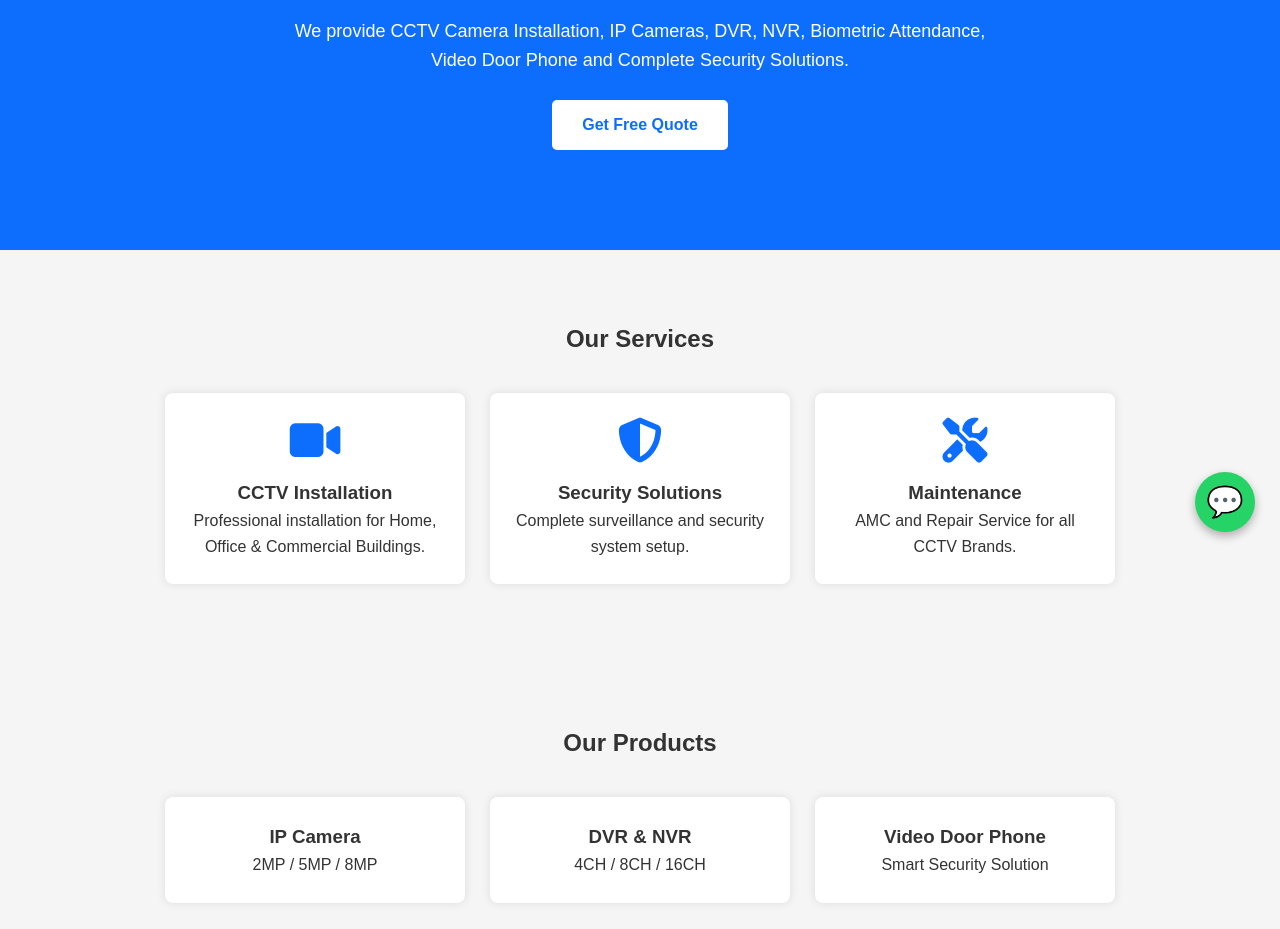
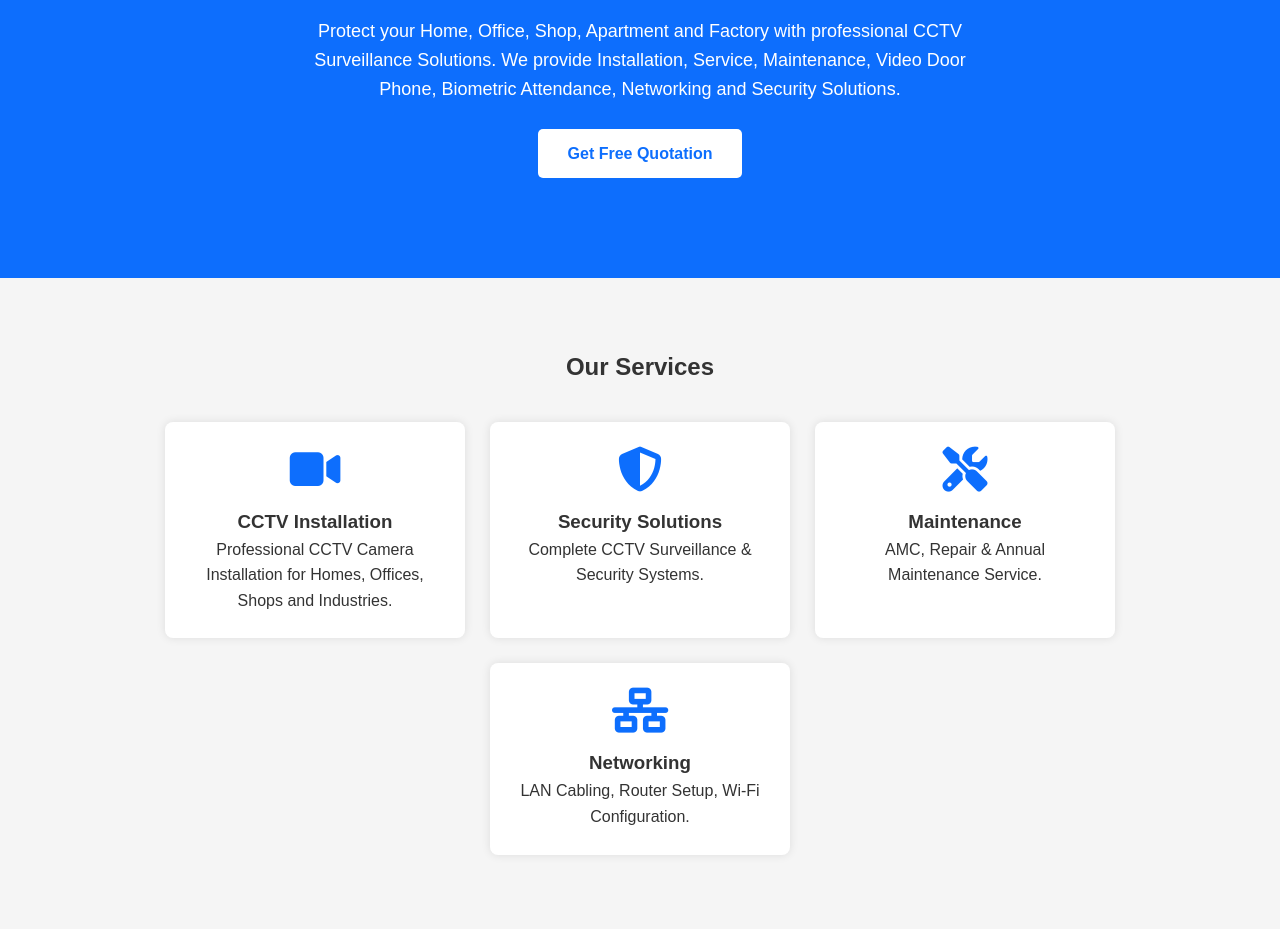
Before and after one commit to syed0982/cctv90, a plain HTML site: page index.html in a window 1280 px wide. Shown: the part 243-1172 px from the top of the page. Drawn offline with Linux system fonts and the light colour scheme.

Commit message:
Revise branding and service details in index.html
Updated the title, header, and service descriptions to reflect new branding and offerings. Removed unused sections and added new service details.

```diff
--- a/index.html
+++ b/index.html
@@ -1,9 +1,11 @@
 <!DOCTYPE html>
 <html lang="en">
+
 <head>
 <meta charset="UTF-8">
 <meta name="viewport" content="width=device-width, initial-scale=1.0">
-<title>CCTV90 Surveillance</title>
+
+<title>GAD CCTV Camera</title>
 
 <link rel="stylesheet" href="style.css">
 
@@ -17,7 +19,7 @@ href="https://cdnjs.cloudflare.com/ajax/libs/font-awesome/6.5.2/css/all.min.css"
 <header>
 
 <div class="logo">
-<h2>CCTV90</h2>
+<h2>GAD CCTV Camera</h2>
 </div>
 
 <nav>
@@ -42,16 +44,21 @@ href="https://cdnjs.cloudflare.com/ajax/libs/font-awesome/6.5.2/css/all.min.css"
 
 <div class="hero-content">
 
-<h1>Professional CCTV Surveillance Solutions</h1>
+<h1>Professional CCTV Camera Installation</h1>
 
 <p>
-We provide CCTV Camera Installation,
-IP Cameras, DVR, NVR, Biometric Attendance,
-Video Door Phone and Complete Security Solutions.
+
+Protect your Home, Office, Shop, Apartment and Factory with
+professional CCTV Surveillance Solutions.
+
+We provide Installation, Service, Maintenance,
+Video Door Phone, Biometric Attendance,
+Networking and Security Solutions.
+
 </p>
 
 <a href="contact.html" class="btn">
-Get Free Quote
+Get Free Quotation
 </a>
 
 </div>
@@ -64,36 +71,63 @@ Get Free Quote
 
 <div class="service-box">
 
-<a href="services.html" class="card-link">
-    <div class="card">
-        <i class="fas fa-video"></i>
-        <h3>CCTV Installation</h3>
-        <p>Professional installation for Home, Office & Commercial Buildings.</p>
-    </div>
-</a>
-
 <div class="card">
 
-<i class="fas fa-shield-alt"></i>
+<i class="fas fa-video fa-3x"></i>
 
-<h3>Security Solutions</h3>
+<h3>CCTV Installation</h3>
 
 <p>
-Complete surveillance and security
-system setup.
+
+Professional CCTV Camera Installation for
+Homes, Offices, Shops and Industries.
+
 </p>
 
 </div>
 
 <div class="card">
 
-<i class="fas fa-tools"></i>
+<i class="fas fa-shield-alt fa-3x"></i>
+
+<h3>Security Solutions</h3>
+
+<p>
+
+Complete CCTV Surveillance &
+Security Systems.
+
+</p>
+
+</div>
+
+<div class="card">
+
+<i class="fas fa-tools fa-3x"></i>
 
 <h3>Maintenance</h3>
 
 <p>
-AMC and Repair Service for
-all CCTV Brands.
+
+AMC, Repair &
+Annual Maintenance Service.
+
+</p>
+
+</div>
+
+<div class="card">
+
+<i class="fas fa-network-wired fa-3x"></i>
+
+<h3>Networking</h3>
+
+<p>
+
+LAN Cabling,
+Router Setup,
+Wi-Fi Configuration.
+
 </p>
 
 </div>
@@ -101,69 +135,3 @@ all CCTV Brands.
 </div>
 
 </section>
-
-<section class="products">
-
-<h2>Our Products</h2>
-
-<div class="product-box">
-
-<div class="product">
-
-<h3>IP Camera</h3>
-
-<p>2MP / 5MP / 8MP</p>
-
-</div>
-
-<div class="product">
-
-<h3>DVR & NVR</h3>
-
-<p>4CH / 8CH / 16CH</p>
-
-</div>
-
-<div class="product">
-
-<h3>Video Door Phone</h3>
-
-<p>Smart Security Solution</p>
-
-</div>
-
-</div>
-
-</section>
-
-<section class="cta">
-
-<h2>Need CCTV Installation?</h2>
-
-<p>Call us today for a FREE Site Visit.</p>
-
-<a href="contact.html" class="btn">
-Contact Now
-</a>
-
-</section>
-
-<footer>
-
-<p>
-
-© 2026 CCTV90 Surveillance
-
-</p>
-
-</footer>
-
-<script src="script.js"></script>
-
-</body>
-
-</html>
-<!-- WhatsApp Floating Button -->
-<a href="https://wa.me/918792212284" class="whatsapp-float" target="_blank">
-    💬
-</a>
```
